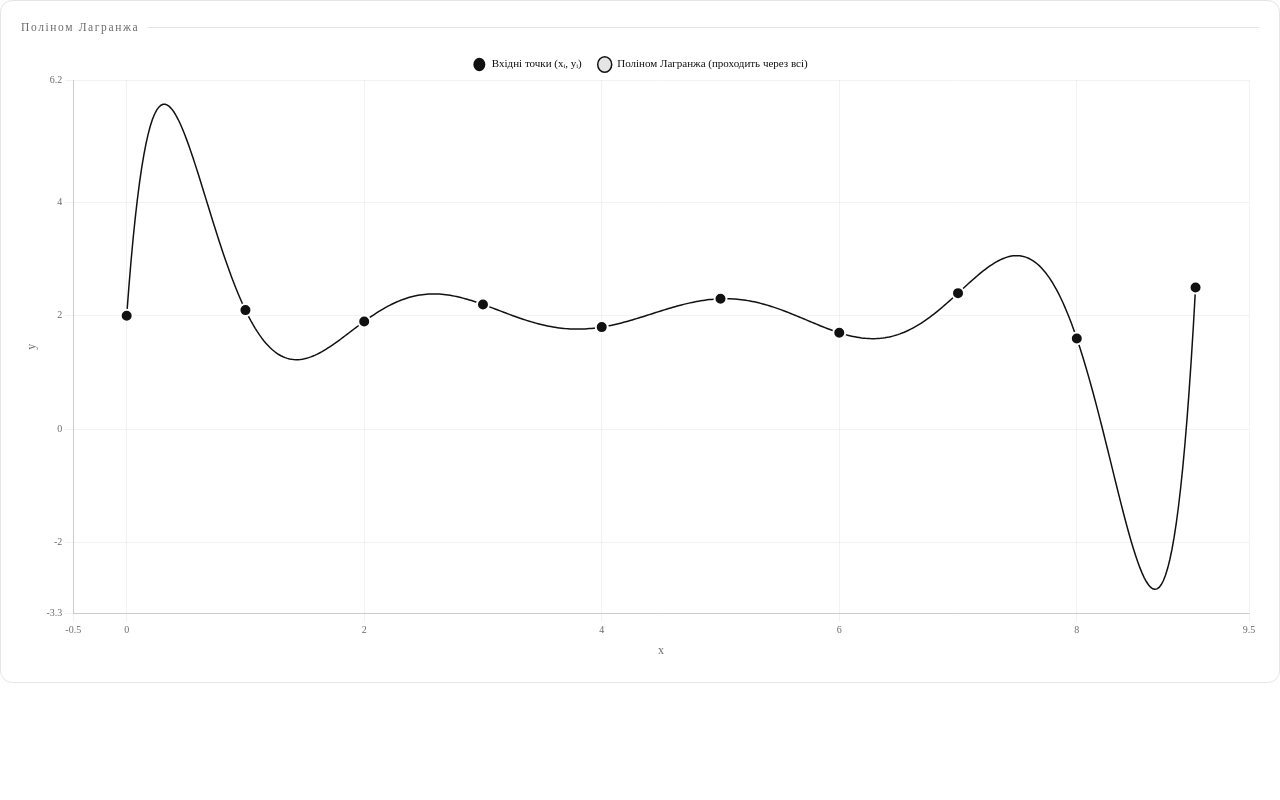
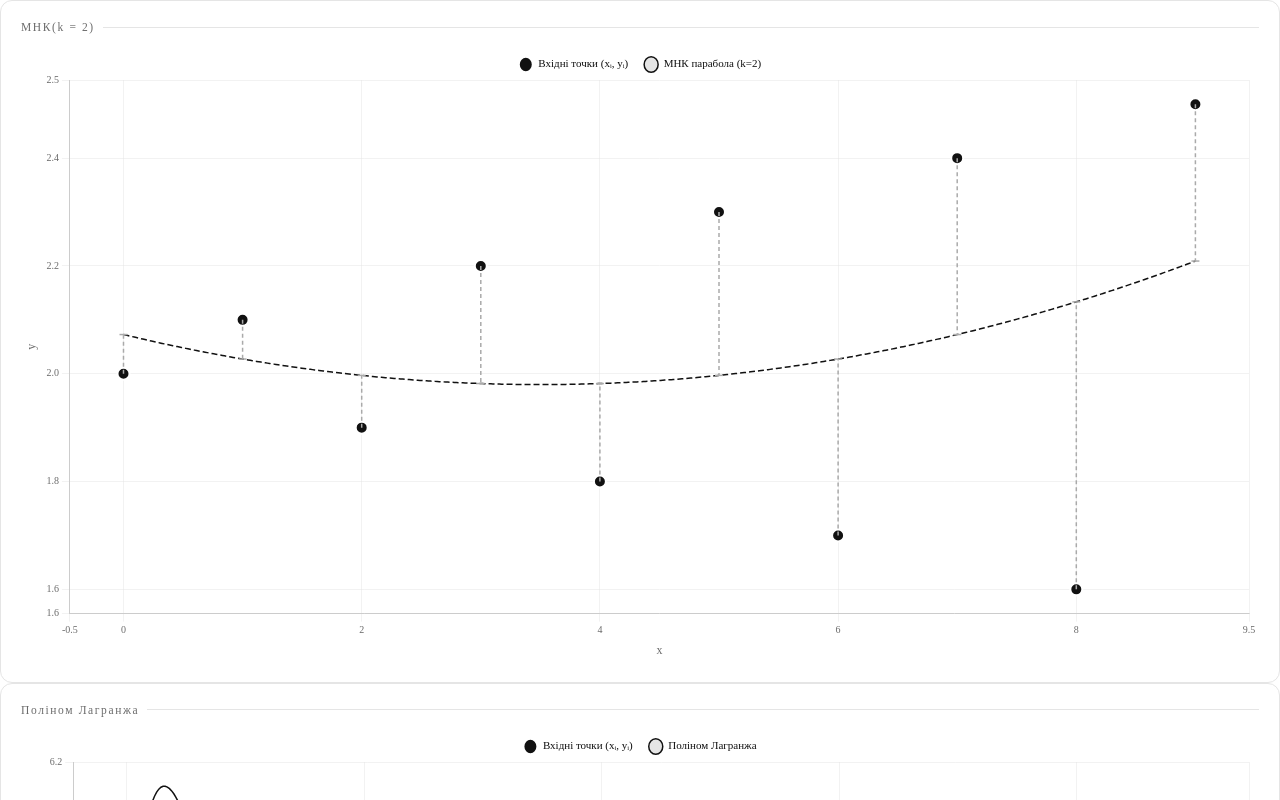
Before and after one commit to postolnyidavyd/function_approximation, a React (Vite) app: page / in a window 1280 px wide. Shown: the top 800 px of the page. Built offline with nearby package versions, Linux system fonts and the light colour scheme.

Commit message:
реалізація: створення графіку для мнк

```diff
--- a/src/App.jsx
+++ b/src/App.jsx
@@ -2,11 +2,13 @@
 import "./App.css";
 import LagrangeChart from "./components/Lagrangechart.jsx";
 import {DATASETS, MNK_DEGREE} from "./data/points.js";
+import MNKChart from "./components/MnkChart.jsx";
 
 function App() {
 
   return (
     <>
+      <MNKChart points={DATASETS["10"]} degree={MNK_DEGREE["10"]}/>
       <LagrangeChart points={DATASETS["10"]} />
     </>
   );
--- a/src/components/Lagrangechart.jsx
+++ b/src/components/Lagrangechart.jsx
@@ -68,7 +68,7 @@ export default function LagrangeChart({ points }) {
   const data = {
     datasets: [
       {
-        label: "Поліном Лагранжа (проходить через всі)",
+        label: "Поліном Лагранжа",
         data: curveData,
         borderColor: "#111111",
         borderWidth: 1.5,
--- /dev/null
+++ b/src/components/MnkChart.jsx
@@ -0,0 +1,142 @@
+import { useEffect, useRef, useState, useMemo } from "react";
+import { Line } from "react-chartjs-2";
+import { computeMNK } from "../utils/mnk";
+import { makeBaseOptions, makePointsDataset, STEP } from "../utils/chartConfig";
+import styles from "./Chart.module.css";
+
+//лінії від оригінальної точки до розрахованої ༼ つ ◕_◕ ༽つ
+function makeResidualPlugin(points, coeffs, degree) {
+  return {
+    id: "residualLines",
+    afterDatasetsDraw(chart) {
+      const {
+        ctx,
+        scales: { x: xScale, y: yScale },
+      } = chart;
+
+      ctx.save();
+      ctx.strokeStyle = "#aaaaaa";
+      ctx.lineWidth = 1.5;
+      ctx.setLineDash([4, 3]);
+
+      points.forEach((point) => {
+        let predicted = 0;
+        for (let j = 0; j <= degree; j++) {
+          predicted += coeffs[j] * Math.pow(point.x, j);
+        }
+
+        const px = xScale.getPixelForValue(point.x);
+        const pyOrig = yScale.getPixelForValue(point.y);
+        const pyPred = yScale.getPixelForValue(predicted);
+
+        ctx.beginPath();
+        ctx.moveTo(px, pyOrig);
+        ctx.lineTo(px, pyPred);
+        ctx.stroke();
+
+        ctx.setLineDash([]);
+        const tickHalf = 4;
+        ctx.beginPath();
+        ctx.moveTo(px - tickHalf, pyPred);
+        ctx.lineTo(px + tickHalf, pyPred);
+        ctx.stroke();
+        ctx.setLineDash([4, 3]);
+      });
+
+      ctx.restore();
+    },
+  };
+}
+
+export default function MNKChart({ points, degree }) {
+  const mnkResult = useMemo(() => computeMNK(points, degree), [points, degree]);
+
+  const [visibleCount, setVisibleCount] = useState(0);
+  const rafRef = useRef(null);
+
+  useEffect(() => {
+    cancelAnimationFrame(rafRef.current);
+
+    let count = 0;
+    setVisibleCount(0);
+    const total = mnkResult.plotX.length;
+
+    const animate = () => {
+      count = Math.min(count + STEP, total);
+      setVisibleCount(count);
+      if (count < total) {
+        rafRef.current = requestAnimationFrame(animate);
+      }
+    };
+
+    rafRef.current = requestAnimationFrame(animate);
+    return () => cancelAnimationFrame(rafRef.current);
+  }, [mnkResult]);
+
+  const residualPlugin = useMemo(
+    () => makeResidualPlugin(points, mnkResult.coeffs, degree),
+    [points, mnkResult.coeffs, degree],
+  );
+
+  const curveData = mnkResult.plotX
+    .slice(0, visibleCount)
+    .map((x, i) => ({ x, y: mnkResult.plotY[i] }));
+
+
+  const allX = [...points.map((p) => p.x), ...mnkResult.plotX];
+  const allY = [...points.map((p) => p.y), ...mnkResult.plotY];
+
+  const xMin = Math.min(...allX);
+  const xMax = Math.max(...allX);
+  const yMin = Math.min(...allY);
+  const yMax = Math.max(...allY);
+
+  const xPad = (xMax - xMin) * 0.05 || 0.5;
+  const yPad = (yMax - yMin) * 0.05 || 0.5;
+
+  const baseOptions = makeBaseOptions({ xLabel: "x", yLabel: "y" });
+
+  const options = {
+    ...baseOptions,
+    scales: {
+      x: {
+        ...baseOptions.scales?.x,
+        min: xMin - xPad,
+        max: xMax + xPad,
+      },
+      y: {
+        ...baseOptions.scales?.y,
+        min: yMin - yPad,
+        max: yMax + yPad,
+      },
+    },
+  };
+
+  const data = {
+    datasets: [
+      {
+        label: `МНК парабола (k=${degree})`,
+        data: curveData,
+        borderColor: "#111111",
+        borderWidth: 1.5,
+        borderDash: [6, 3],
+        pointRadius: 0,
+        tension: 0,
+        showLine: true,
+        order: 2,
+      },
+      makePointsDataset(points),
+    ],
+  };
+
+  const { RMSE, R2 } = mnkResult;
+
+  return (
+    <div className={styles.chartBox}>
+      <p className={styles.chartLabel}>МНК(k = {degree})</p>
+      <div className={styles.chartCanvas}>
+        <Line data={data} options={options} plugins={[residualPlugin]} />
+      </div>
+    </div>
+  );
+}
```
